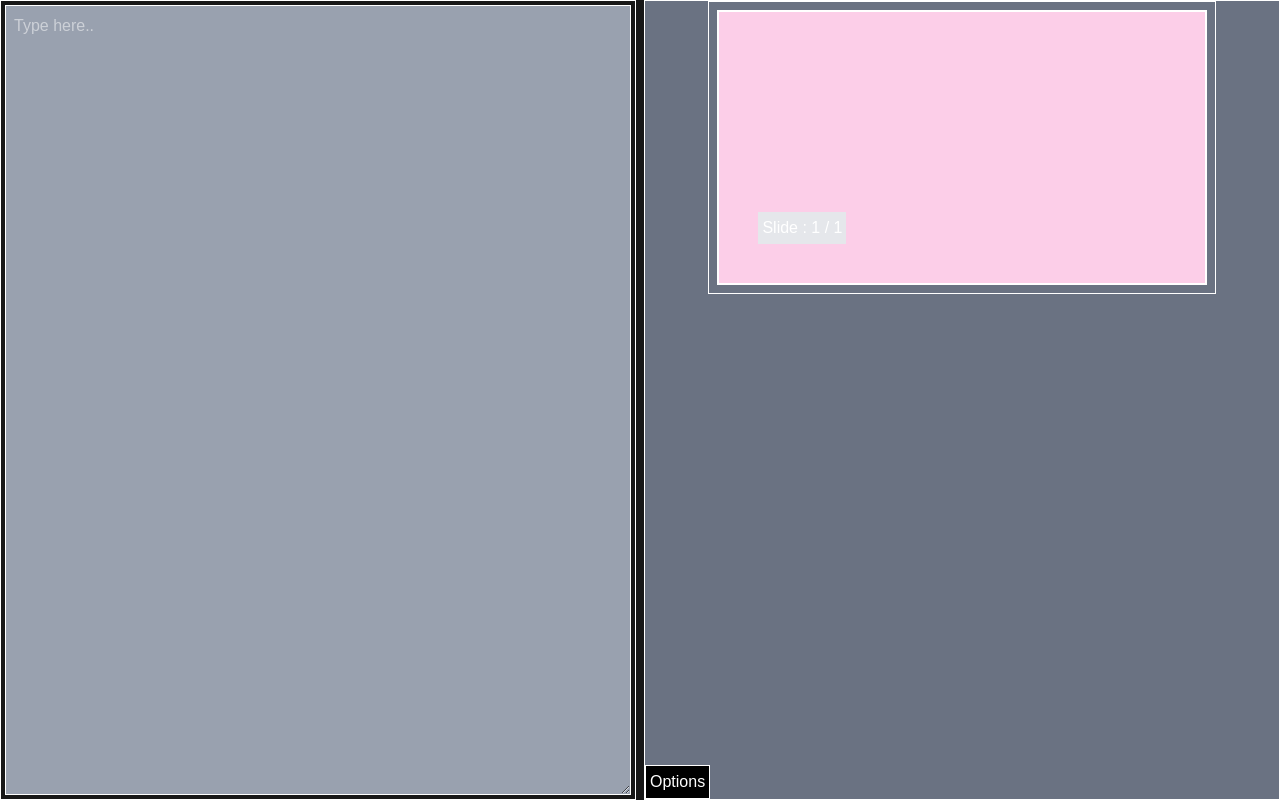
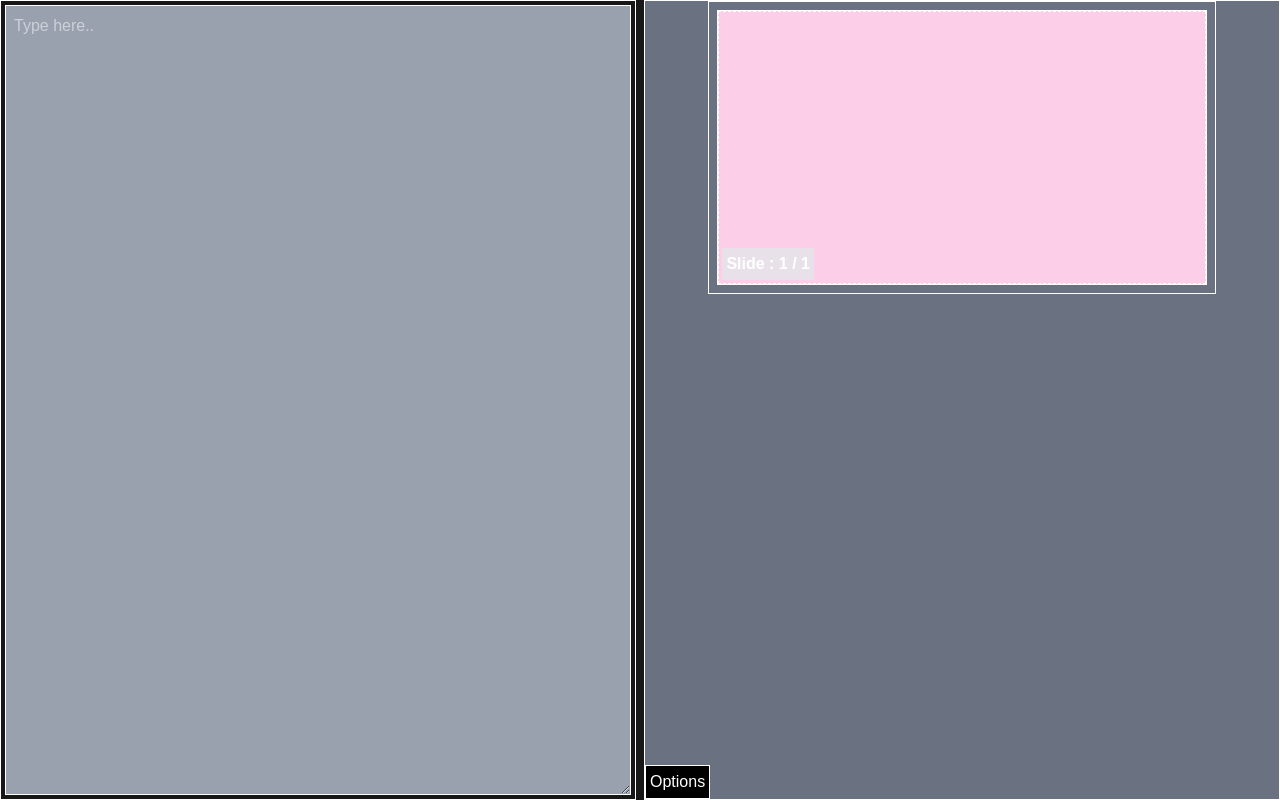
Before and after one commit to akael888/propre-sim, a Next.js app: page /editor in a window 1280 px wide. Built offline with nearby package versions, Linux system fonts and the light colour scheme.

Commit message:
feat : Adjusted Slide Numbering Tag

```diff
--- a/src/app/ui/editor/display/slide.tsx
+++ b/src/app/ui/editor/display/slide.tsx
@@ -49,14 +49,14 @@ const Slide: React.FC<SlideProps> = ({
         onClick={() => FocusOnTextArea(slideContent)}
       >
         <div
-          className="border-1 overflow-hidden"
+          className="border-1 border-dashed overflow-hidden"
           style={{
             width: `${textAttribute.textContainer.width}%`,
             height: `${textAttribute.textContainer.height}%`,
           }}
         >
           <pre
-            className={`text-wrap w-full h-full flex items-center justify-center ${textAttribute.textFont.className}`}
+            className={`text-wrap w-full h-full flex items-center justify-center border-black ${textAttribute.textFont.className}`}
             style={{
               fontSize: `${textAttribute.textSize}cqw`,
               fontWeight: `${textAttribute.textStyle.bold ? "bolder" : "normal"}`,
@@ -74,7 +74,7 @@ const Slide: React.FC<SlideProps> = ({
             {slideContent}
           </pre>
         </div>
-        <div className="absolute bottom-10 left-10 bg-gray-200 p-1">
+        <div className="absolute bottom-1 left-1 bg-gray-200/80 p-1 font-bold">
           Slide : {slideNum + 1} / {slideMaxNum}
         </div>
       </div>
```
